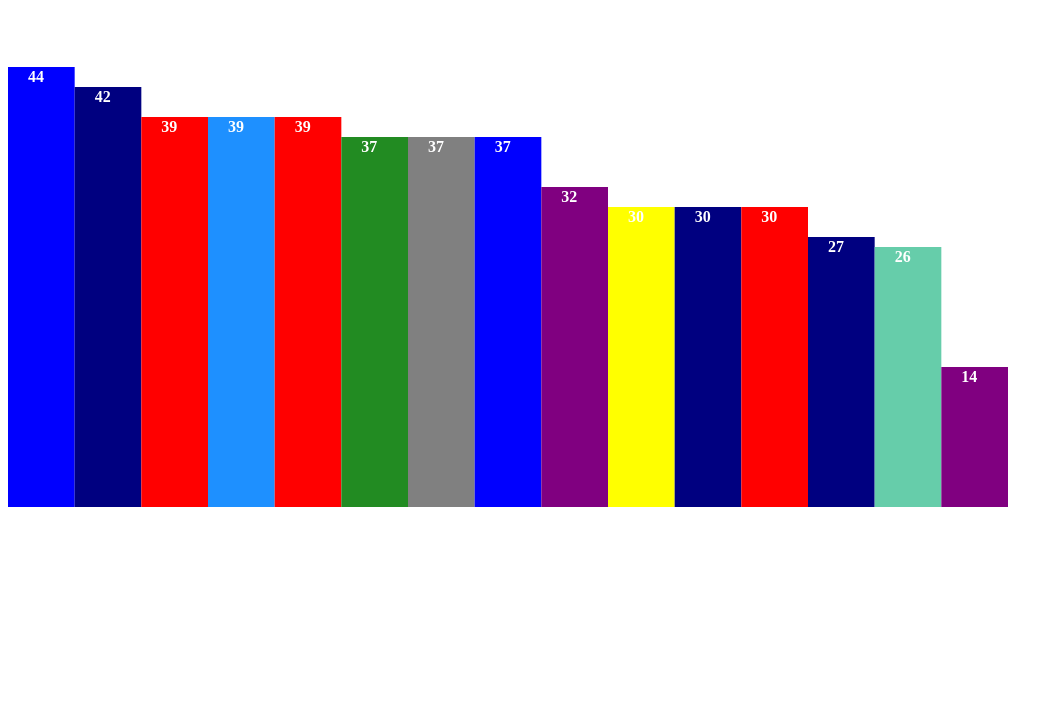
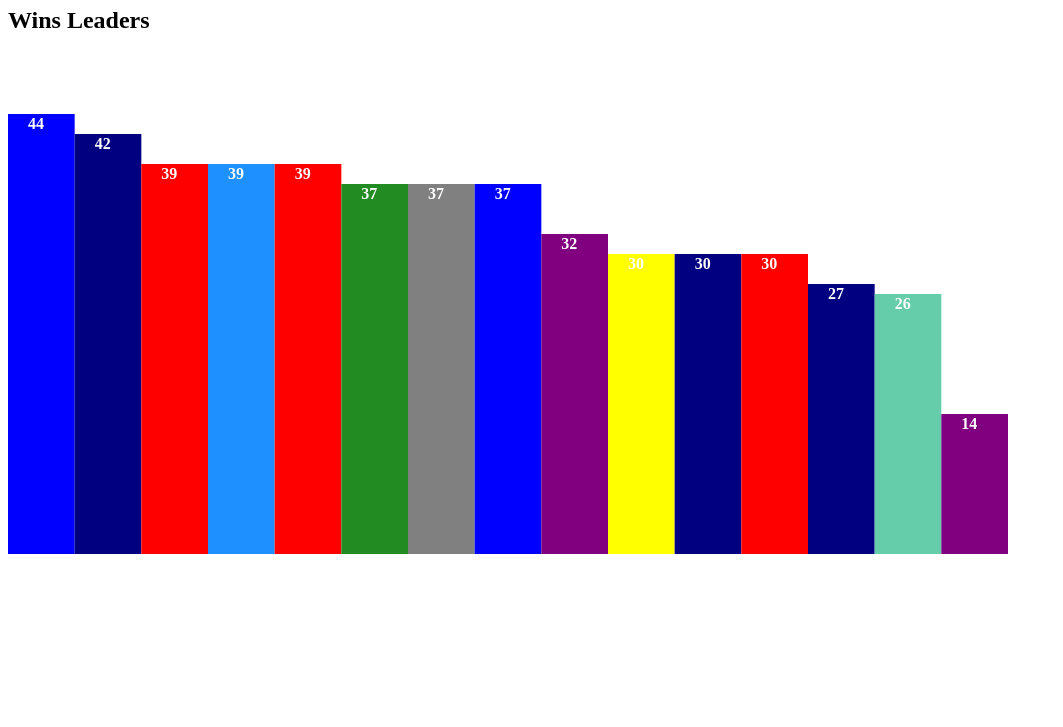
Before and after one commit to willbritt/visualCause, a plain HTML site: page index.html in a window 1280 px wide. Shown: the part 73-800 px from the top of the page, without its empty margins (0-1063 px from the left). Drawn offline with nearby package versions, Linux system fonts and the light colour scheme.

Commit message:
Update index.html

```diff
--- a/index.html
+++ b/index.html
@@ -10,6 +10,7 @@
     <script type="text/javascript" src='makeChart.js'></script>
 
     <h1>NBA Western Conference Standings </h1>
+    <h2> Wins Leaders </h2>
     <svg id="CSV">
     </svg>
   </body>
```
